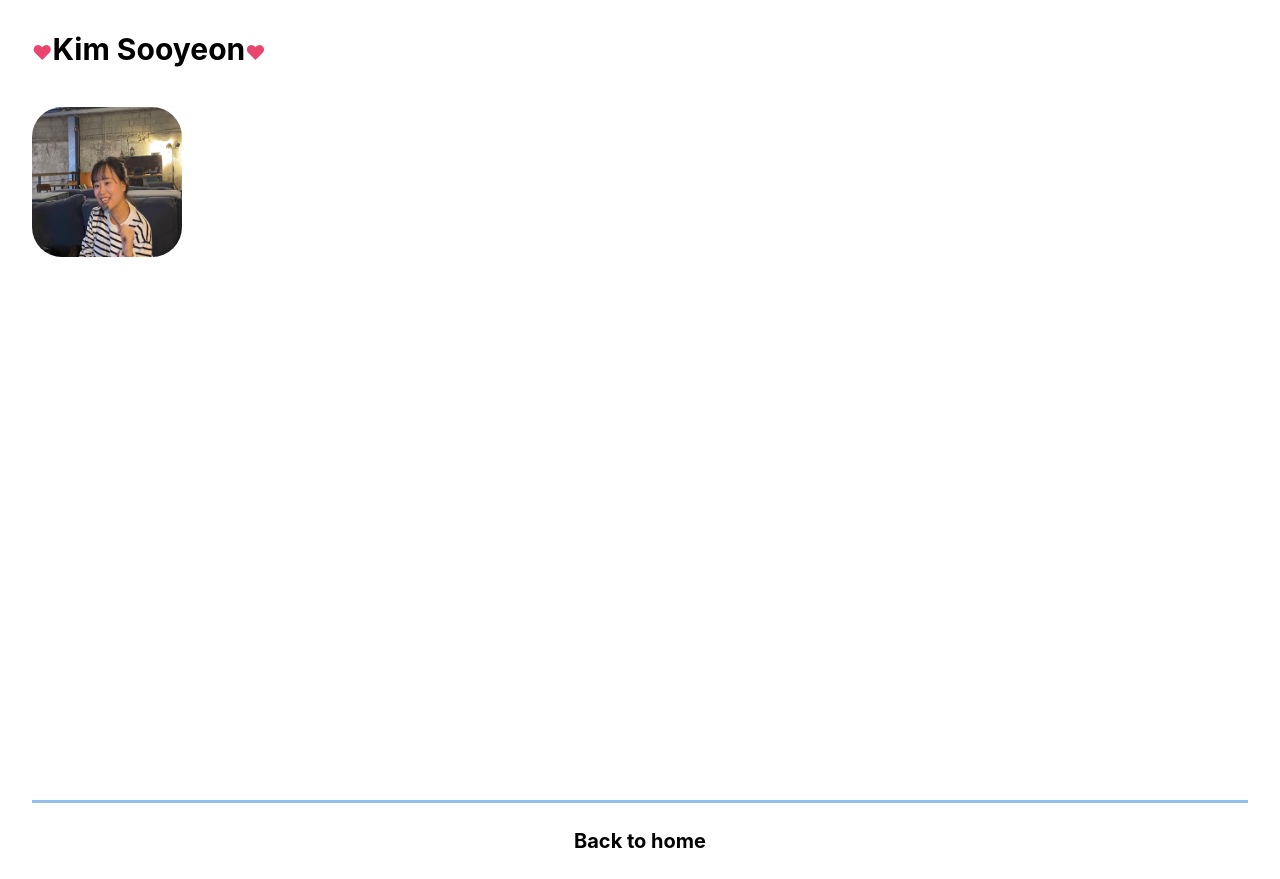
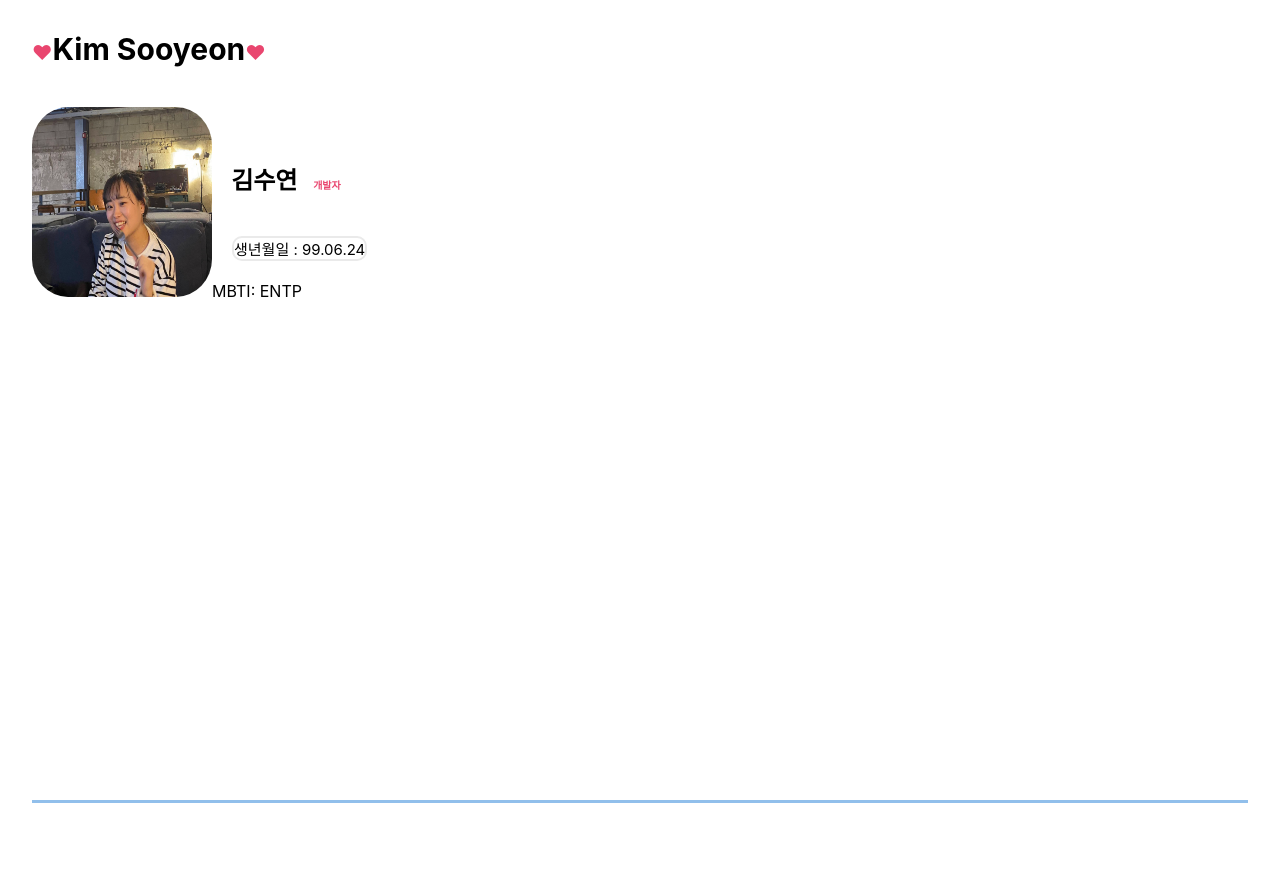
Before and after one commit to soo24/nextjs-soo, a Next.js app: page /posts/intro-post in a window 1280 px wide. After the commit the page ends 855 px from the top, so only its background shows below. Built offline with nearby package versions, Linux system fonts and the light colour scheme.

Commit message:
프로필 수정1

```diff
--- a/pages/posts/intro-post.js
+++ b/pages/posts/intro-post.js
@@ -3,6 +3,7 @@ import Image from 'next/image'
 import styles from '../../styles/Profile.module.css'
 import Link from 'next/link';
 import profilePic from '../../public/profile.jpeg';
+
 
 export default function IntroPost() {
     return (
@@ -20,17 +21,30 @@ export default function IntroPost() {
           <span>&hearts;</span>
         </h1>
 
-        <div className={styles.space}>
-          <Image src={profilePic} className={styles.profile}
-               height={150} width={150} alt="수연프로필사진"/>
-        </div>
+
+
+          <div className={styles.space} >
+            <Image src={profilePic} className={styles.profile}
+                height={190} width={180} alt="수연프로필사진" vertical-align = "middle"/>
+
+                <div className={styles.description}>
+                <h2>  김수연 <span>개발자</span></h2>
+
+
+                  <p>
+                  생년월일 : 99.06.24</p>
+
+                  MBTI: ENTP
+
+                </div>
+          </div>
 
       </main>
 
       <footer className={styles.footer}>
         <h4>
           <Link href="/">
-            <a>Back to home</a>
+            <a Back to home/>
           </Link>
         </h4>
 
--- a/styles/Profile.module.css
+++ b/styles/Profile.module.css
@@ -50,6 +50,32 @@
     text-align: left;
   }
 
+  .description {
+    display: inline-block;
+  }
+
+  .description h2{
+    margin-left: 1.2rem;
+    display: inline-block;
+  }
+
+  .description h2 span {
+    color: #e9466f;
+    margin-left: 10px;
+    font-size: 10px;
+  }
+
+  .description p {
+    font-size: 15px;
+    /* padding-left: 20px; */
+    margin: 20px;
+    color: inherit;
+    text-decoration: none;
+    border: 2px solid #eaeaea;
+    border-radius: 10px;
+    max-width: 300px;
+  }
+/*
 
   .description a {
     color: #0070f3;
@@ -65,7 +91,7 @@
     font-size: 1.5rem;
     text-decoration: underline;
   }
-
+   */
 
   .grid {
     display: flex;
```
